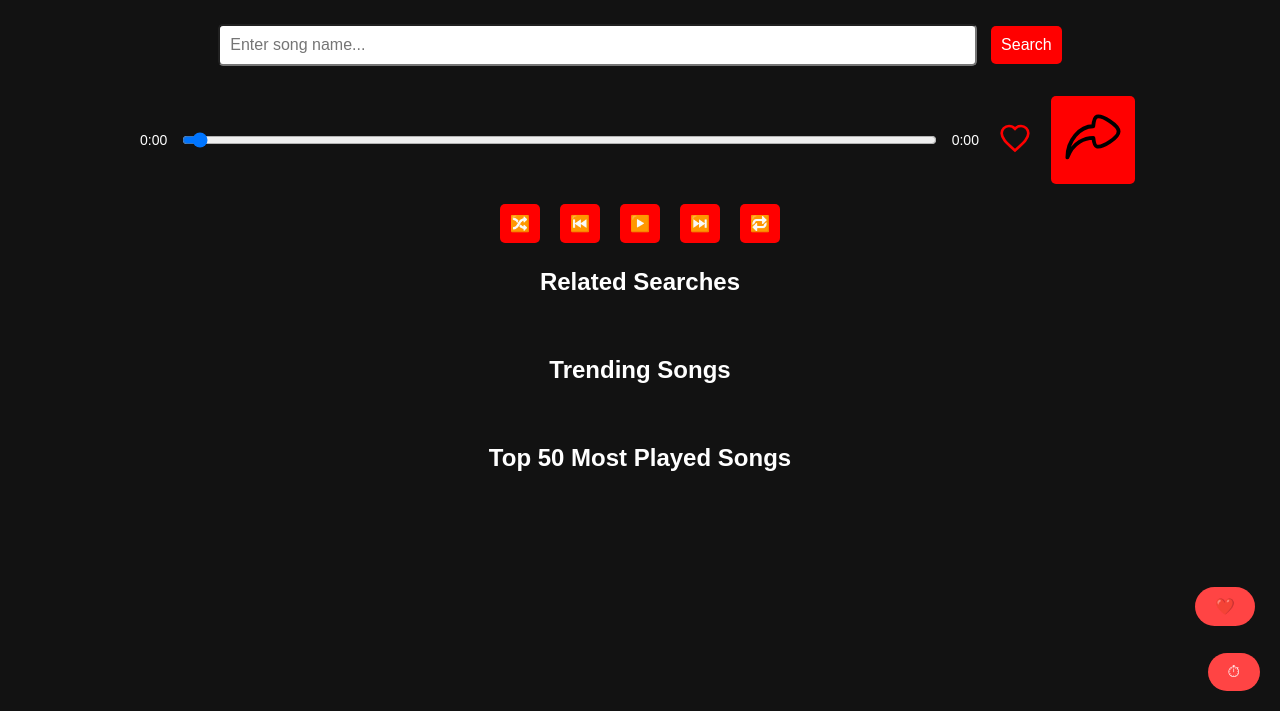
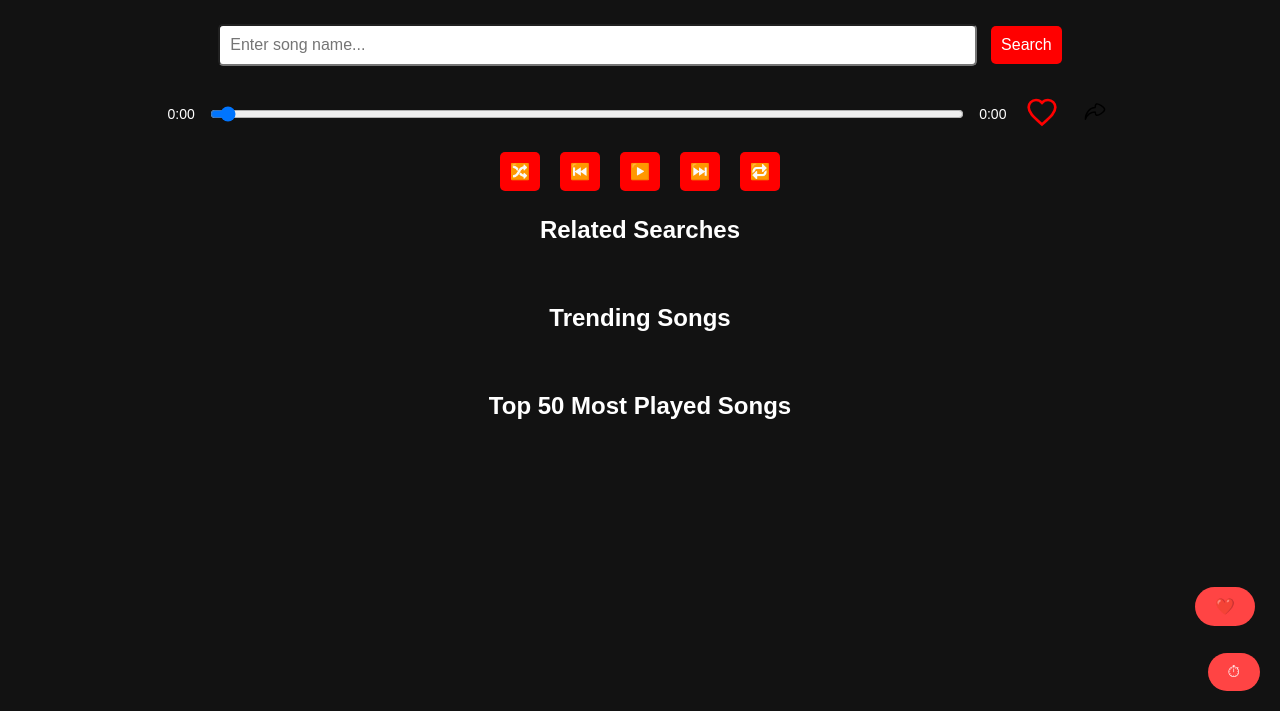
Before and after one commit to laksheyjasoria/music_lib, a plain HTML site: page newui.html in a window 1280 px wide. Shown: the part 89-800 px from the top of the page. Drawn offline with Linux system fonts and the light colour scheme; no server answers.

Commit message:
Update newui.html

```diff
--- a/newui.html
+++ b/newui.html
@@ -322,7 +322,7 @@ img {
           <path d="M12 21.35l-1.45-1.32C5.4 15.36 2 12.28 2 8.5 2 5.42 4.42 3 7.5 3c1.74 0 3.41.81 4.5 2.09C13.09 3.81 14.76 3 16.5 3 19.58 3 22 5.42 22 8.5c0 3.78-3.4 6.86-8.55 11.54L12 21.35z" />
         </svg>
       </button>
-      <button id="shareBtn"><svg width="64px" height="64px" viewBox="-0.5 0 25 25" fill="none" xmlns="http://www.w3.org/2000/svg"><g id="SVGRepo_bgCarrier" stroke-width="0"></g><g id="SVGRepo_tracerCarrier" stroke-linecap="round" stroke-linejoin="round"></g><g id="SVGRepo_iconCarrier"> <path d="M13.47 4.13998C12.74 4.35998 12.28 5.96 12.09 7.91C6.77997 7.91 2 13.4802 2 20.0802C4.19 14.0802 8.99995 12.45 12.14 12.45C12.34 14.21 12.79 15.6202 13.47 15.8202C15.57 16.4302 22 12.4401 22 9.98006C22 7.52006 15.57 3.52998 13.47 4.13998Z" stroke="#000000" stroke-width="1.5" stroke-linecap="round" stroke-linejoin="round"></path> </g></svg></button>
+      <button class="favorite-btn" id="shareBtn"><svg width="24px" height="24px" viewBox="-0.5 0 25 25" fill="none" xmlns="http://www.w3.org/2000/svg"><g id="SVGRepo_bgCarrier" stroke-width="0"></g><g id="SVGRepo_tracerCarrier" stroke-linecap="round" stroke-linejoin="round"></g><g id="SVGRepo_iconCarrier"> <path d="M13.47 4.13998C12.74 4.35998 12.28 5.96 12.09 7.91C6.77997 7.91 2 13.4802 2 20.0802C4.19 14.0802 8.99995 12.45 12.14 12.45C12.34 14.21 12.79 15.6202 13.47 15.8202C15.57 16.4302 22 12.4401 22 9.98006C22 7.52006 15.57 3.52998 13.47 4.13998Z" stroke="#000000" stroke-width="1.5" stroke-linecap="round" stroke-linejoin="round"></path> </g></svg></button>
     </div>
     <div class="controls">
       <button onclick="shuffleQueue()">🔀</button>
```
